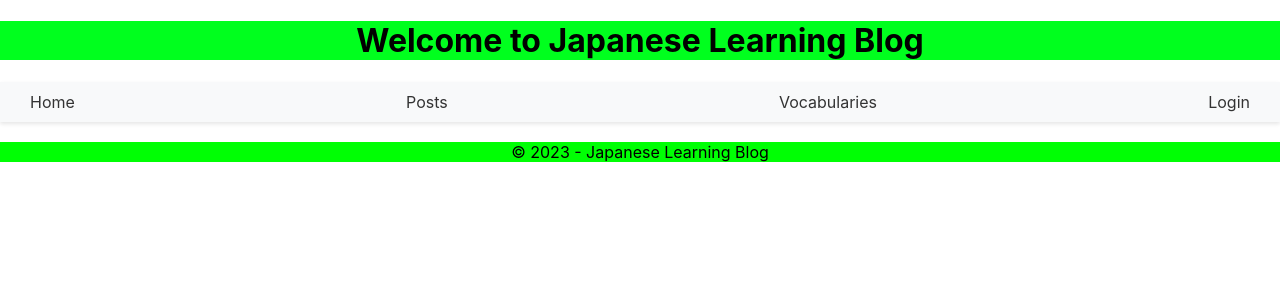
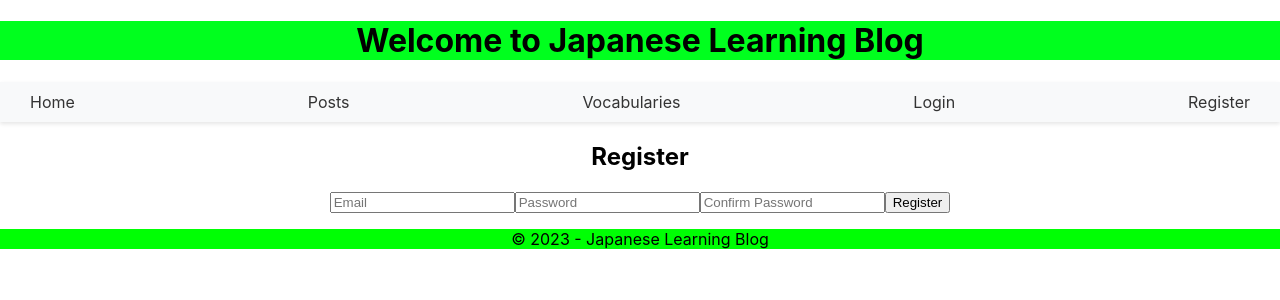
Before and after one commit to nRookie/my-blog, a React (Create React App) app in the folder my-blog/: page /register in a window 1280 px wide. Shown: the top 300 px of the page. Built offline with nearby package versions, Linux system fonts and the light colour scheme.

Commit message:
in the process of implementing registration method, not succeeded

```diff
--- a/my-blog/src/App.js
+++ b/my-blog/src/App.js
@@ -14,6 +14,7 @@ import VocabularyDayList from "./components/vocabulary/VocabularyDayList";
 import VocabularyDay from "./components/vocabulary/VocabularyDay";
 import EditVocabulary from "./components/vocabulary/EditVocabulary"
 import LoginPage from './components/Auth/LoginPage';
+import RegistrationPage from './components/Auth/RegistrationPage';
 
 import './App.css';
 import './Navbar.css'
@@ -50,6 +51,7 @@ function App() {
                     <Link to="/post">Posts</Link>
                     <Link to="/vocabulary">Vocabularies</Link>
                     <Link to="/login">Login</Link>
+                    <Link to="/register">Register</Link>
                 </nav>
 
                 <Routes>
@@ -67,6 +69,7 @@ function App() {
                        <Route path="/create-vocabulary-in-day" element={<CreateVocabularyInDay />}/>
                        <Route path="edit-vocabulary/:id" element={<EditVocabulary />} />
                        <Route path="/login" element={<LoginPage />} />
+                       <Route path="/register" element={<RegistrationPage />} />
 
 
                 </Routes>
--- /dev/null
+++ b/my-blog/src/components/Auth/RegistrationPage.js
@@ -0,0 +1,53 @@
+import React, {useState} from 'react';
+import { useNavigate } from 'react-router-dom';
+import axios from 'axios';
+import serverAddress from '../../config';
+
+
+const RegistrationPage = () => {
+    const [user, setUser] = useState({
+        name: '',
+        email: '',
+        password: '',
+        confirmPassword: ''
+    });
+
+    const navigate = useNavigate()
+
+    const handleChange = e => {
+        setUser({
+            ...user,
+            [e.target.name]: e.target.value
+        });
+    };
+
+    const register = async (e) => {
+        e.preventDefault();
+
+        try {
+            const res = await axios.post(`${serverAddress}/api/register`, {
+                email: user.email,
+                password: user.password
+            });
+            console.log(res.data);
+            navigate('/login')
+        } catch(err) {
+            console.error(err.response.data);
+        }
+    }
+    return (
+        <div>
+          <h2>Register</h2>
+          <form onSubmit={register}>
+            <input type="email" name="email" placeholder="Email" value={user.email} onChange={handleChange} required />
+            <input type="password" name="password" placeholder="Password" value={user.password} onChange={handleChange} required />
+            <input type="password" name="confirmPassword" placeholder="Confirm Password" value={user.confirmPassword} onChange={handleChange} required />
+            <button type="submit">Register</button>
+          </form>
+        </div>
+      );
+}
+
+
+
+export default RegistrationPage;
```
